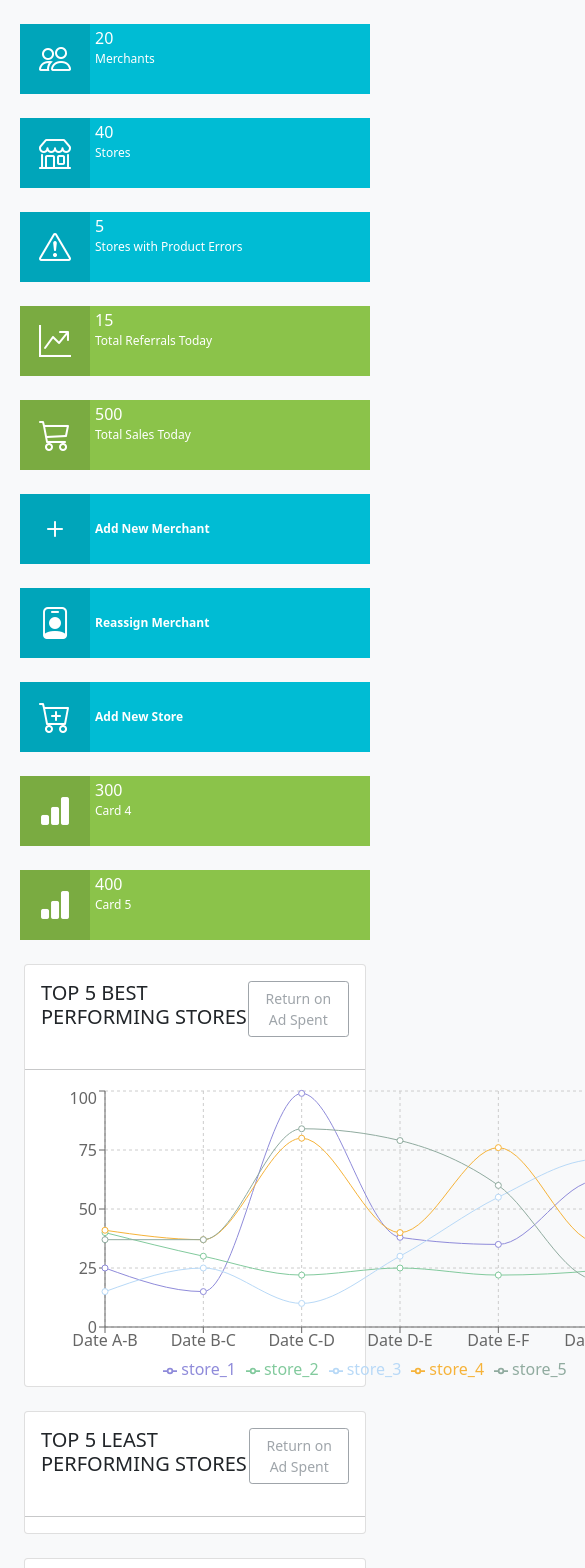
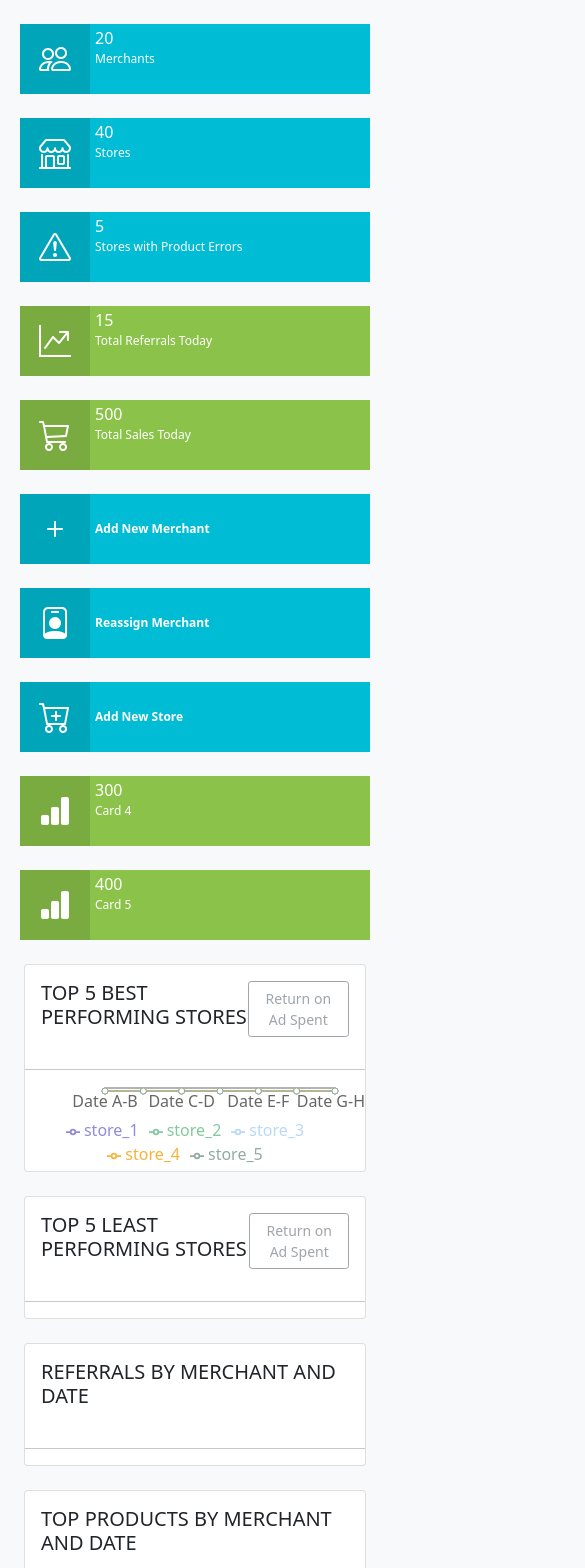
Before and after one commit to Vesta-Nassone/shopping-feeder-dashboard, a React (Create React App) app: page / in a window 390 px wide. Shown: the top 1568 px of the page, 585 px wide, since content can reach past the window. Built offline with nearby package versions, Linux system fonts and the light colour scheme.

Commit message:
Refactor: Wrap the LineChart around a ResponsiveContainer. To prevent the Graphs from overflowing the container.

```diff
--- a/src/components/graphs/Graphs.jsx
+++ b/src/components/graphs/Graphs.jsx
@@ -1,6 +1,15 @@
 import React from "react";
 import { TableComponent } from "./TableComponent";
-import { LineChart, Line, XAxis, YAxis, CartesianGrid, Tooltip, Legend } from "recharts";
+import {
+	LineChart,
+	Line,
+	XAxis,
+	YAxis,
+	CartesianGrid,
+	Tooltip,
+	Legend,
+	ResponsiveContainer,
+} from "recharts";
 
 const bestPerformingStoresData = [
 	{
@@ -79,6 +88,7 @@ export default function Graphs() {
 						</button>
 					</div>
 					<hr />
+					<ResponsiveContainer width="100%" aspect={4 / 1}>
 						<LineChart
 							width={700}
 							height={300}
@@ -131,6 +141,7 @@ export default function Graphs() {
 								activeDot={{ r: 8 }}
 							/>
 						</LineChart>
+					</ResponsiveContainer>
 				</div>
 			</div>
 			{/* End of 5 Best Performing Stores Section */}
```
Lines whose indentation alone changed are shown as unchanged.
